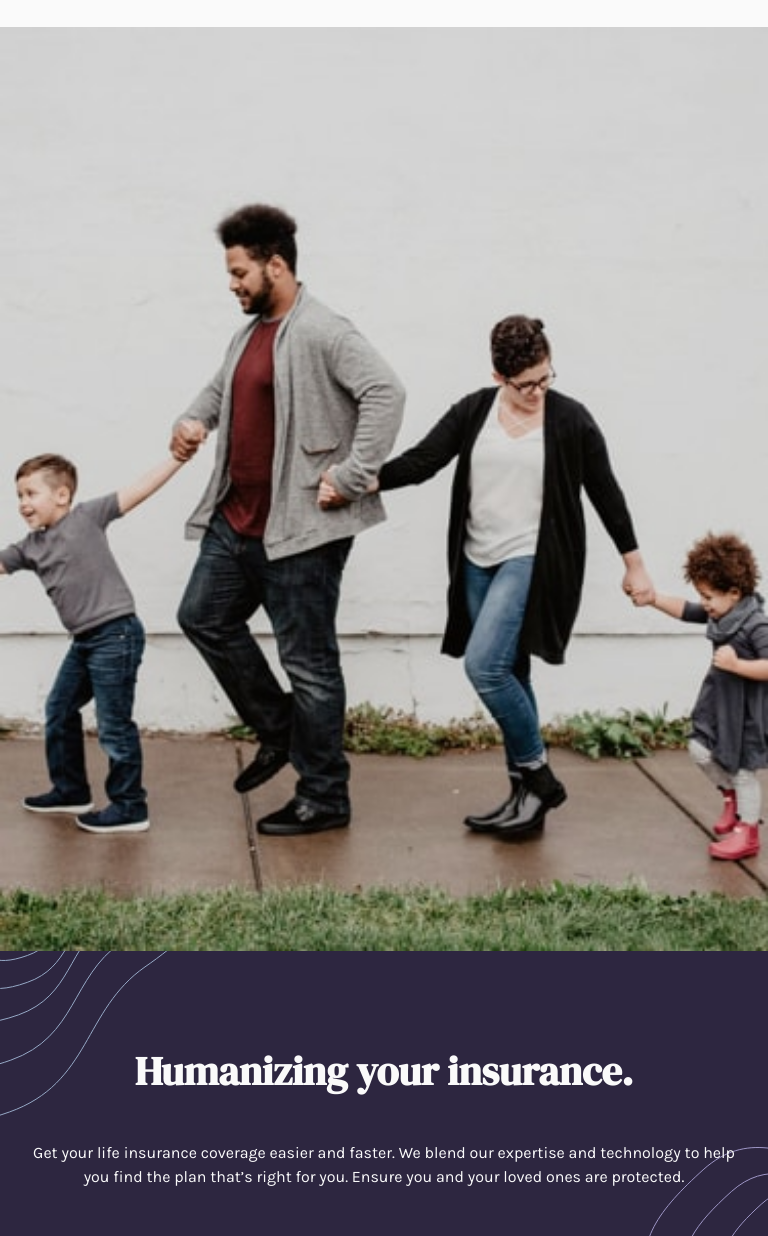
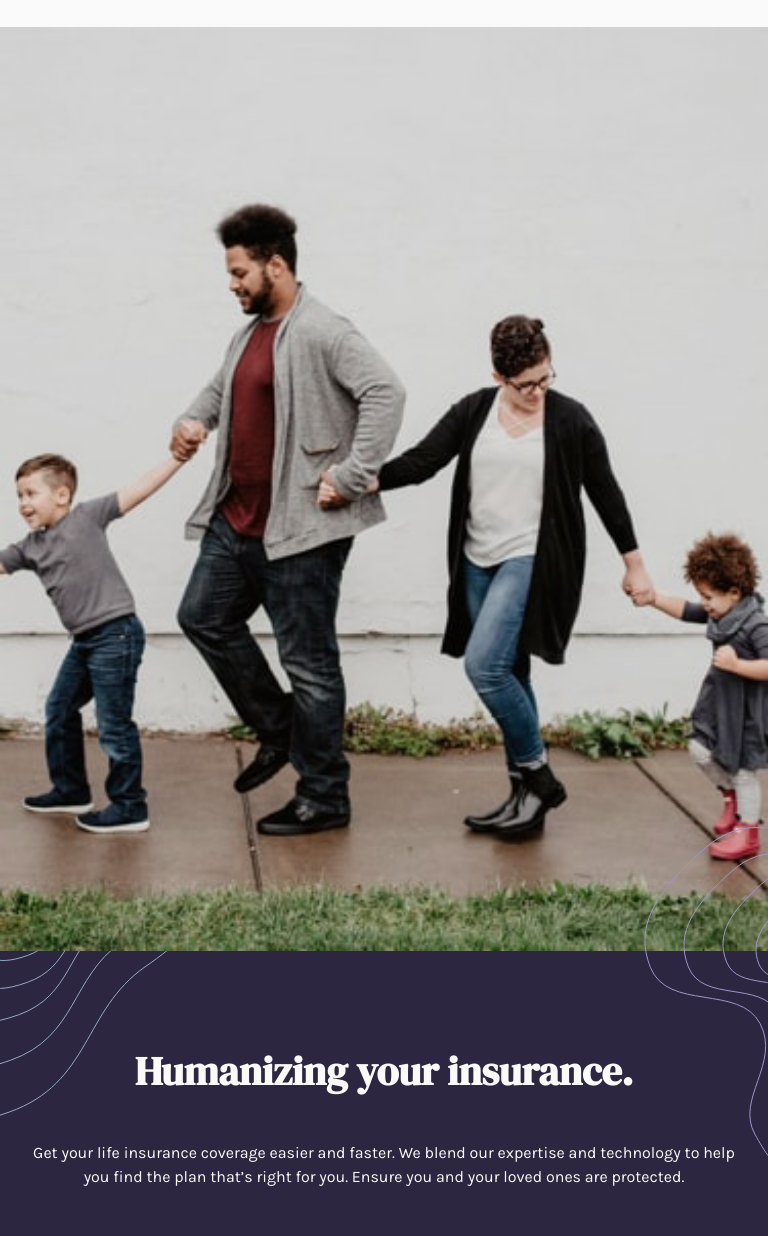
Before and after one commit to Dmitry1397/insure, a plain HTML site: page index.html in a window 768 px wide. Shown: the part 63-1299 px from the top of the page. Drawn offline with Linux system fonts and the light colour scheme.

Commit message:
fixing background

```diff
--- a/style.css
+++ b/style.css
@@ -608,15 +608,15 @@ h3 {
     .background {
         z-index: 10;
         width: 100%;
-        height: 200vh;
+        height: 400vh;
         position: absolute;
         background: url(images/bg-pattern-intro-right-mobile.svg);
         background-repeat: no-repeat;
-        background-position: right top 70em;
+        background-position: right top 50em;
     }
 
     .heading {
-        height: 50vh;
+        height: max-content;
     }
 
     .site-map {
```
